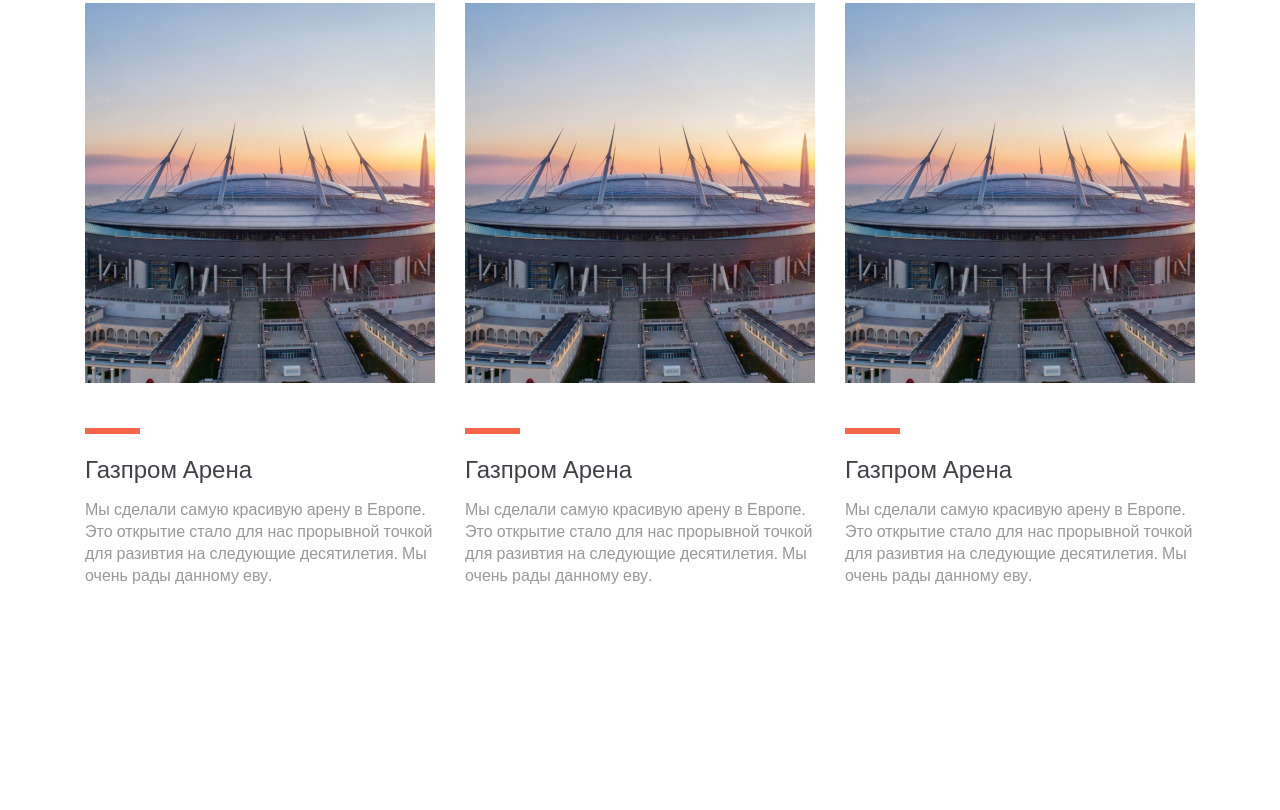
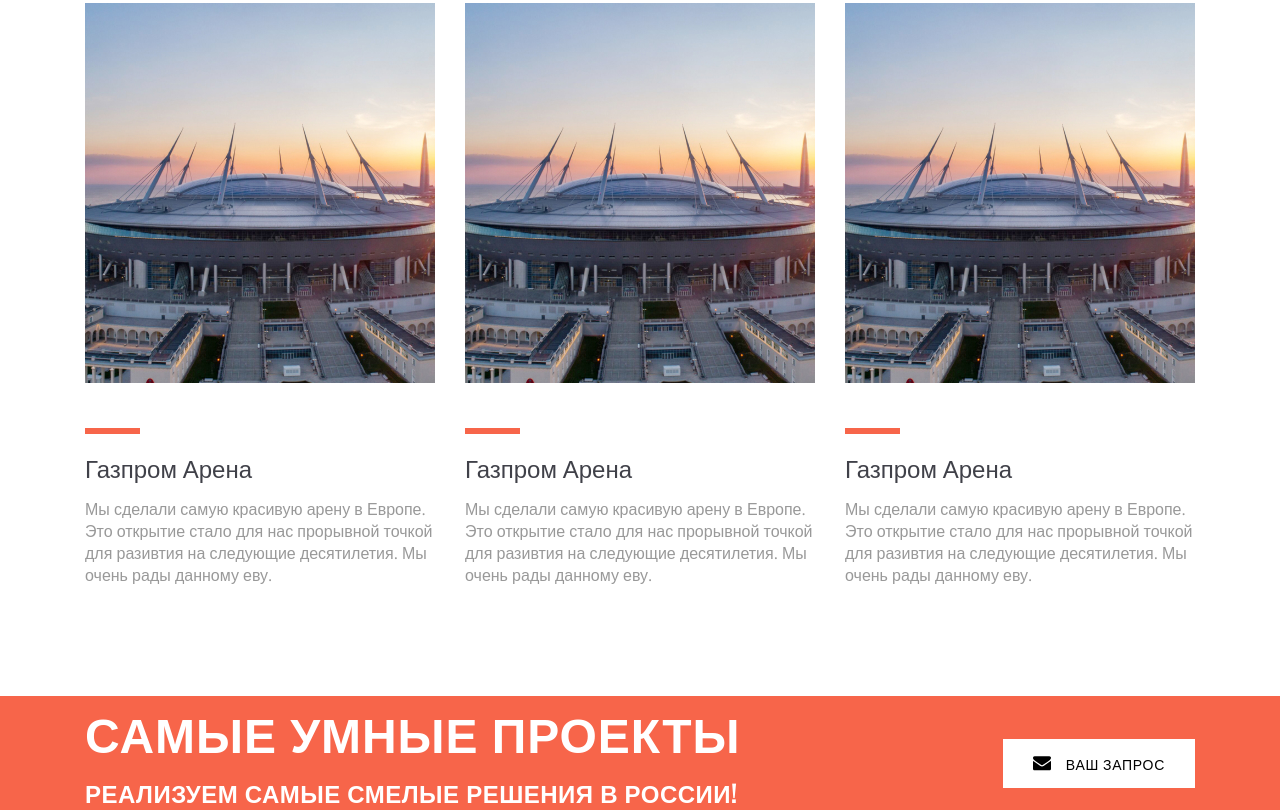
Before and after one commit to VilkovSergey/Module_13_FIGMA, a plain HTML site: page Работа с Figma и создание проекта/index.html in a window 1280 px wide. Shown: the part 1240-2050 px from the top of the page. Before the commit the page ends 1936 px from the top, so only its background shows below. Drawn offline with nearby package versions, Linux system fonts and the light colour scheme.

Commit message:
End section_request

```diff
--- a/Работа с Figma и создание проекта/css/style.css
+++ b/Работа с Figma и создание проекта/css/style.css
@@ -245,3 +245,60 @@ font-family: 'Oswald', sans-serif; */
   }
 }
 /* End section */
+/* -------------------------------------------
+Start section_request */
+.request {
+  background-color: var(--accent_color);
+  padding: 30px 0 40px;
+}
+.request__flex {
+  display: flex;
+  justify-content: space-between;
+  align-items: center;
+}
+.request__flex_left {
+  color: var(--white_color);
+}
+.request__h4 {
+  font-weight: 700;
+  text-transform: uppercase;
+  font-size: 48px;
+  line-height: 71px;
+  letter-spacing: 0.02em;
+  margin-bottom: 7px;
+}
+.request__h5 {
+  font-weight: 700;
+  text-transform: uppercase;
+  font-size: 24px;
+  line-height: 36px;
+  letter-spacing: 0.02em;
+}
+.request__btn {
+  border: none;
+  font-family: 'Oswald', sans-serif;
+  background-color: #fff;
+  cursor: pointer;
+  display: flex;
+  align-items: center;
+  text-transform: uppercase;
+  font-weight: 500;
+  font-size: 14px;
+  letter-spacing: 0.05em;
+  padding: 14px 30px;
+  margin: 20px 0 0 0;
+}
+.request__icon {
+  margin: 0 15px 0 0;
+}
+@media screen and (max-width: 1280px) {
+  .request {
+    padding: 0 15px;
+  }
+}
+@media screen and (max-width: 768px) {
+  .request__flex {
+    flex-wrap: wrap;
+  }
+}
+/* End section_request */
--- a/Работа с Figma и создание проекта/index.html
+++ b/Работа с Figma и создание проекта/index.html
@@ -76,5 +76,21 @@
       </div>
     </div>
   </section>
+  <section class="request">
+    <div class="container">
+      <div class="request__flex">
+        <div class="request__flex_left">
+          <h4 class="request__h4">Самые умные проекты</h4>
+          <h5 class="request__h5">Реализуем самые смелые решения в России!</h5>
+        </div>
+        <div class="request__flex_right">
+          <button class="request__btn">
+            <img src="img/Envelope.svg" alt="Envelope" class="request__icon">
+            Ваш запрос
+          </button>
+        </div>
+      </div>
+    </div>
+  </section>
 </body>
 </html>
```
Also changed, not shown: Работа с Figma и создание проекта/img/Envelope.svg (added).
